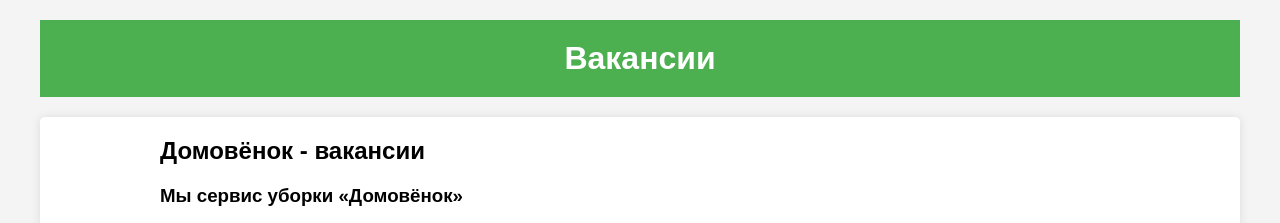
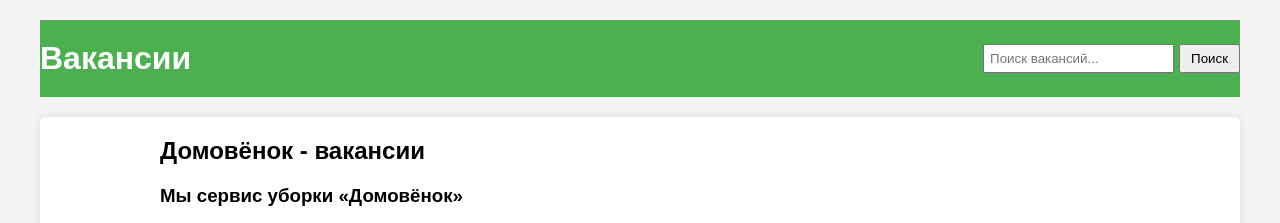
Before and after one commit to viktorovi4/vacancies, a plain HTML site: page index.html in a window 1280 px wide. Shown: the top 223 px of the page. Drawn offline with Linux system fonts and the light colour scheme.

Commit message:
Update index.html

```diff
--- a/index.html
+++ b/index.html
@@ -5,13 +5,51 @@
     <meta name="viewport" content="width=device-width, initial-scale=1.0">
     <title>Простая работа</title>
     <link rel="stylesheet" href="styles.css">
+    <script>
+        function searchJobs() {
+            const query = document.getElementById('search-input').value.toLowerCase();
+            const jobs = document.querySelectorAll('.job-listing .job');
+            jobs.forEach(job => {
+                const jobText = job.innerText.toLowerCase();
+                if (jobText.includes(query)) {
+                    job.style.display = 'block';
+                } else {
+                    job.style.display = 'none';
+                }
+            });
+        }
+    </script>
+    <style>
+        .header-container {
+            display: flex;
+            align-items: center;
+            justify-content: space-between;
+        }
+        .search-container {
+            display: flex;
+            align-items: center;
+        }
+        #search-input {
+            margin-left: 10px;
+            padding: 5px;
+        }
+        button {
+            margin-left: 5px;
+            padding: 5px 10px;
+        }
+    </style>
 </head>
 <body>
     <div class="container">
         <header>
-            <h1>Вакансии</h1>
+            <div class="header-container">
+                <h1>Вакансии</h1>
+                <div class="search-container">
+                    <input type="text" id="search-input" placeholder="Поиск вакансий...">
+                    <button onclick="searchJobs()">Поиск</button>
+                </div>
+            </div>
         </header>
-
         <div class="job-listing">
             <div class="job">
                 <img src="images/домовенок.png" alt="Логотип компании" class="job-logo">
```
